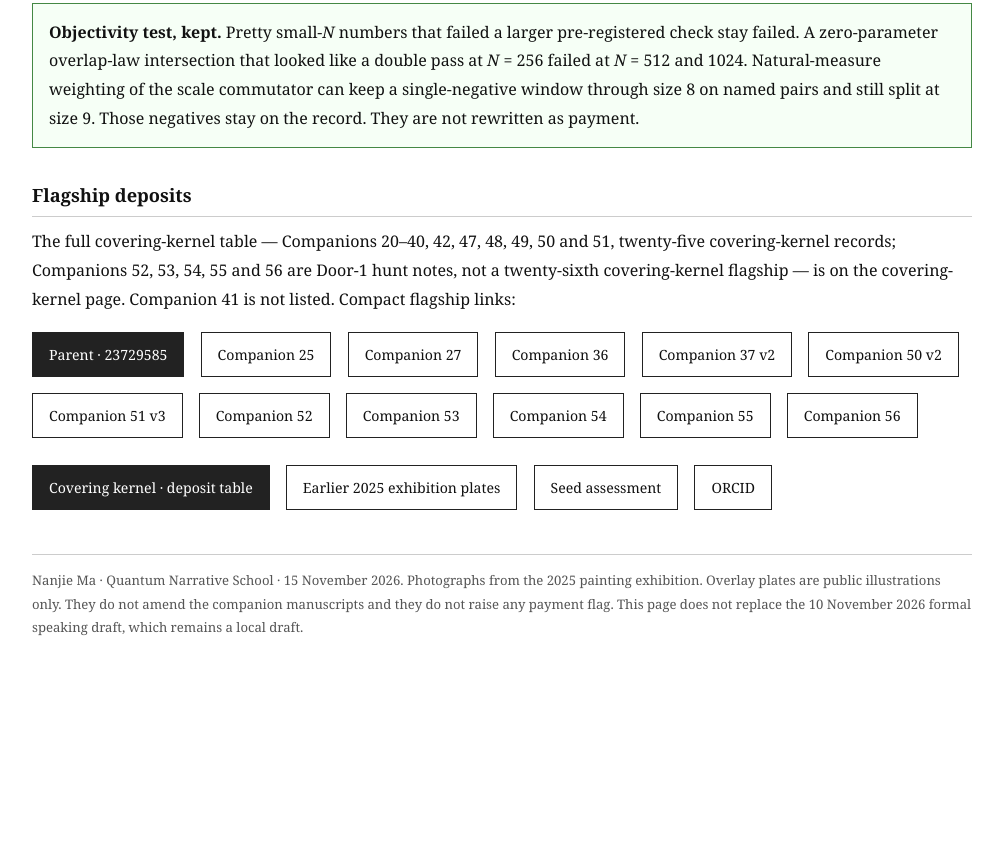
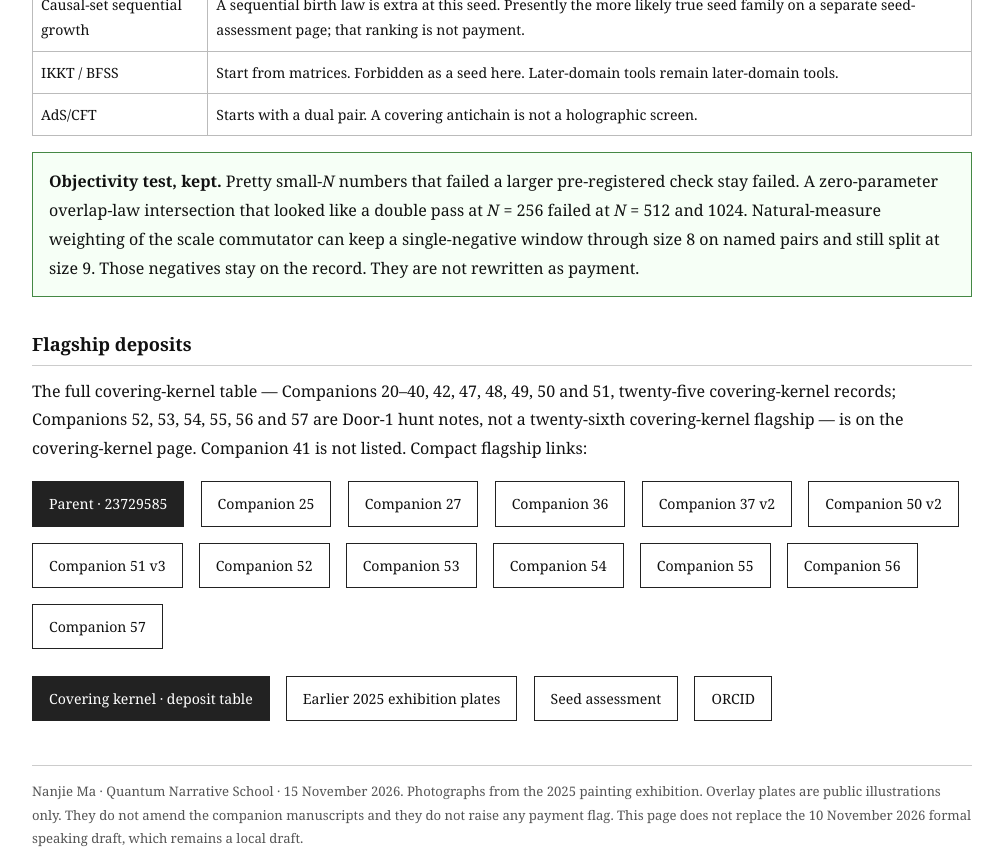
Before and after one commit to COZZE1/qns-website, a plain HTML site: page step-0-origin-en.html in a window 1280 px wide. Shown: the part 4852-5701 px from the top of the page, without its empty margins (138-1141 px from the left). Before the commit the page ends 5548 px from the top, so only its background shows below. Drawn offline with Linux system fonts and the light colour scheme.

Commit message:
Hang covering-kernel companion 57 on step-0-origin-en.html (24286783).
Co-authored-by: Cursor <cursoragent@cursor.com>

```diff
--- a/step-0-origin-en.html
+++ b/step-0-origin-en.html
@@ -114,6 +114,7 @@ The object is a seed-station family <i>F</i>. It is not a later complete univers
   <li>Dual-family time and space diamonds of a stipulated four-vertex form have an exact seven-point interior stencil and an exact nine-point interior stencil (Companion 54). Occupying leftover interpolating sequential type by that hunt is too loose. Covering births are not spacetime events.</li>
   <li>Zipper pyramids of a stipulated four-vertex form have closed self-energy formulae, a unimodular causal inverse, and conserved-self-energy strips (Companion 55). Occupying leftover interpolating sequential type by that hunt is too loose. Covering births are not spacetime events.</li>
   <li>Covering polarity flux has a discrete Bianchi identity, a covering-edge volume law, and dual-family discrete stress-energy conservation on the Companion 54 stencil in spatial dimension 2 and 3 (Companion 56). That identity is not the contracted Bianchi identity of general relativity. Occupying leftover interpolating sequential type by that hunt is too loose. Covering births are not spacetime events.</li>
+  <li>A stipulated four-vertex form has a Krein factorization of even and odd blocks, a Wilson four-cycle identity when covering multiplicities take only the values 1 and 2, and a dual-family bilinear Wronskian in assembled spatial dimension 1, 2 and 3 (Companion 57). The Krein factorization is not a continuum Weitzenbock identity. The Wilson split is not a continuum nonabelian gauge field equation. Occupying leftover interpolating sequential type by that hunt is too loose. Covering births are not spacetime events.</li>
 </ul>
 
 <h2>The boundary, stated</h2>
@@ -153,7 +154,7 @@ Those negatives stay on the record. They are not rewritten as payment.
 
 <h2>Flagship deposits</h2>
 <p>
-The full covering-kernel table — Companions 20–40, 42, 47, 48, 49, 50 and 51, twenty-five covering-kernel records; Companions 52, 53, 54, 55 and 56 are Door-1 hunt notes, not a twenty-sixth covering-kernel flagship — is on the covering-kernel page. Companion 41 is not listed. Compact flagship links:
+The full covering-kernel table — Companions 20–40, 42, 47, 48, 49, 50 and 51, twenty-five covering-kernel records; Companions 52, 53, 54, 55, 56 and 57 are Door-1 hunt notes, not a twenty-sixth covering-kernel flagship — is on the covering-kernel page. Companion 41 is not listed. Compact flagship links:
 </p>
 <p>
 <a class="btn btn-dark" href="https://doi.org/10.5281/zenodo.23729585">Parent · 23729585</a>
@@ -168,6 +169,7 @@ The full covering-kernel table — Companions 20–40, 42, 47, 48, 49, 50 and 51
 <a class="btn" href="https://doi.org/10.5281/zenodo.24276320">Companion 54</a>
 <a class="btn" href="https://doi.org/10.5281/zenodo.24282619">Companion 55</a>
 <a class="btn" href="https://doi.org/10.5281/zenodo.24282916">Companion 56</a>
+<a class="btn" href="https://doi.org/10.5281/zenodo.24286783">Companion 57</a>
 </p>
 <p>
 <a class="btn btn-dark" href="covering-kernel-on-record-en.html">Covering kernel · deposit table</a>
```
